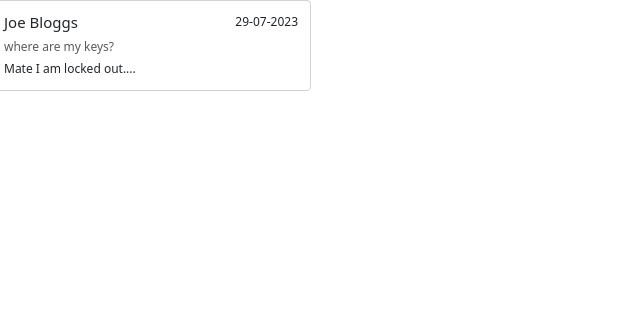
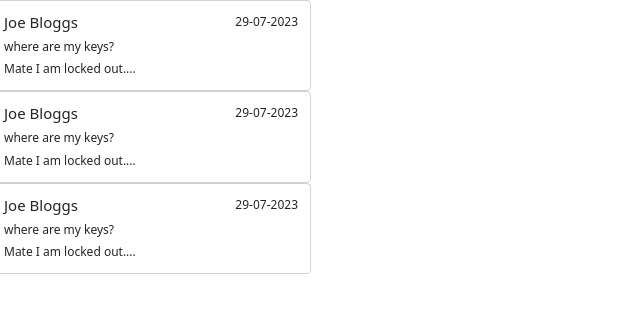
Before and after one commit to iO-Academy/2023-jul-cmail, a React (Vite) app: page / in a window 1280 px wide. Shown: the top 312 px of the page, without its empty margins (0-640 px from the left). Built offline with nearby package versions, Linux system fonts and the light colour scheme.

Commit message:
beginning to sort logic out for highlighting

```diff
--- a/src/Components/EmailItem/index.jsx
+++ b/src/Components/EmailItem/index.jsx
@@ -1,13 +1,22 @@
-const EmailItem = ({name, subject, body, date_created}) => {
+const EmailItem = ({name, subject, body, date_created, read}) => {
+    //logic to switch to color to selected text-bg-primary
+
+    //logic to switch color to unread text-bg-secondary
+    const highlightEmailItem = () => {
+        if ({read} == 0) {
+            emailItem.className = "text-bg-secondary"
+        }
+    }
+
     return (
         <>
-            <div className="card row col-3">
+            <div className="card row col-3" id="emailItem">
                 <div className="card-body ">
                     <div className="d-flex justify-content-between">
                         <h5 className="card-title">{name}</h5>
                         <p>{date_created}</p>
                     </div>
-                    <h6 className="card-subtitle mb-2 text-body-secondary">{subject}</h6>
+                    <h6 className="card-subtitle mb-2">{subject}</h6>
                     <p className="card-text">{body}</p>
                 </div>
             </div>
--- a/src/Components/EmailList/index.jsx
+++ b/src/Components/EmailList/index.jsx
@@ -3,6 +3,17 @@ import EmailItem from "../EmailItem"
 const EmailList = () => {
     return (
         <>
+            <EmailItem
+            name="Joe Bloggs"
+            subject="where are my keys?"
+            body="Mate I am locked out...."
+            date_created="29-07-2023"
+            read="0"/>
+            <EmailItem
+            name="Joe Bloggs"
+            subject="where are my keys?"
+            body="Mate I am locked out...."
+            date_created="29-07-2023"/>
             <EmailItem
             name="Joe Bloggs"
             subject="where are my keys?"
```
